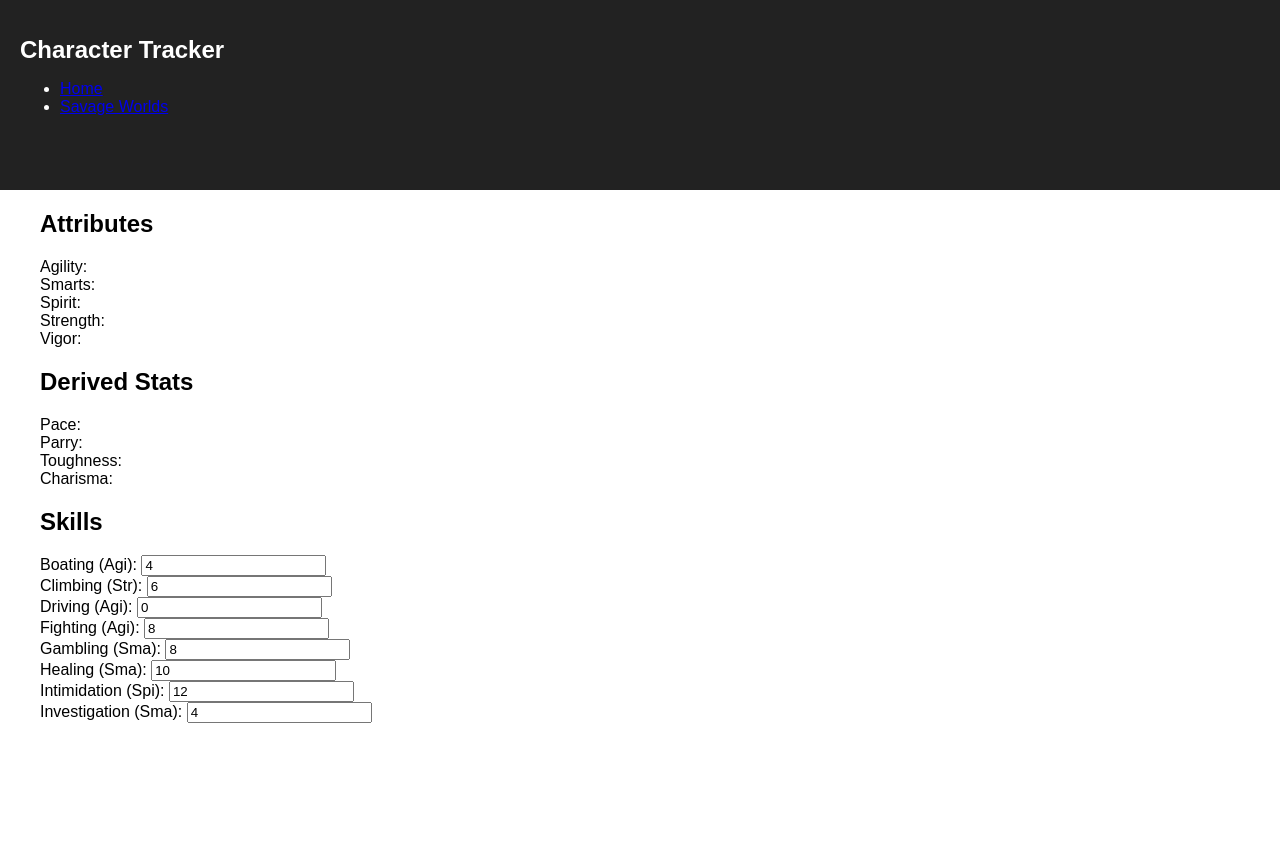
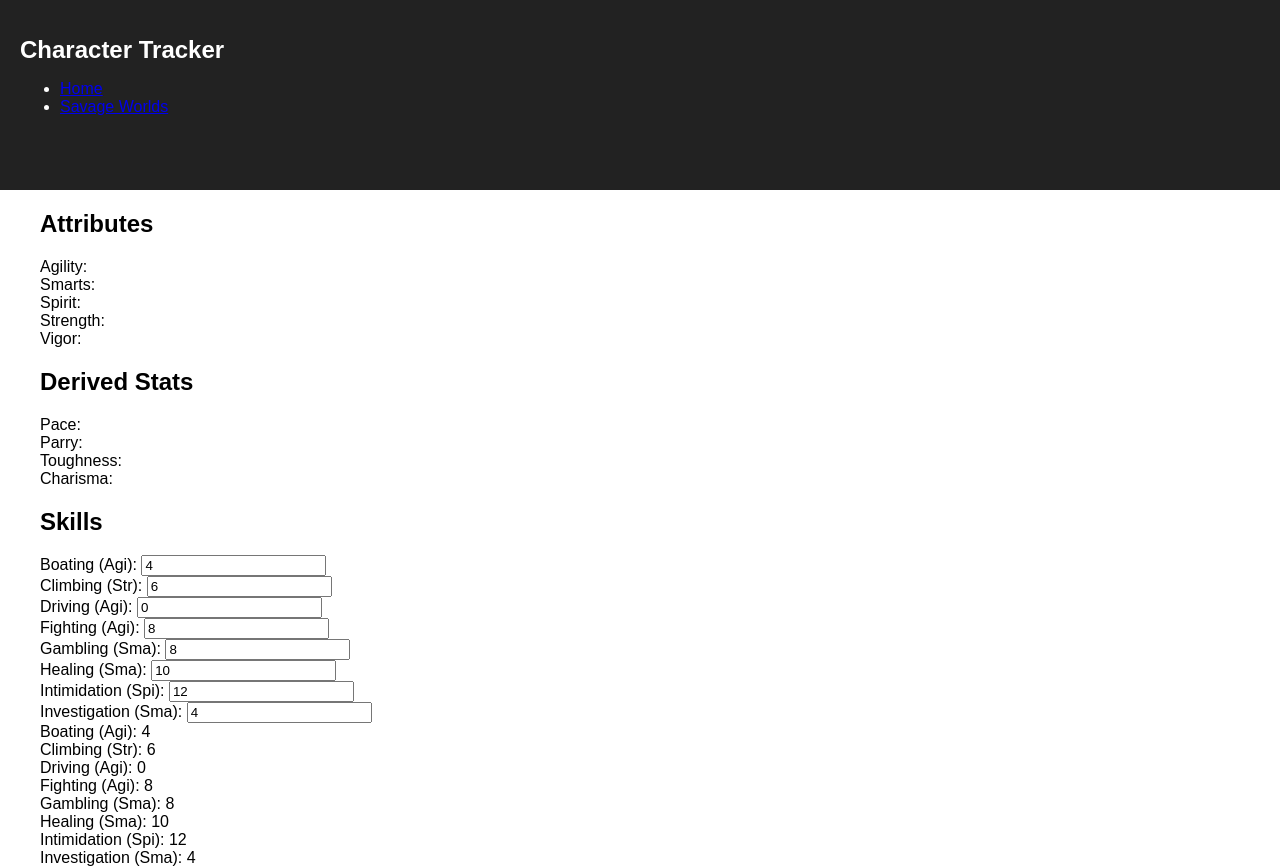
Before and after one commit to mfiss/chartrack, a React (Create React App) app: page /savageSheet in a window 1280 px wide. Before the commit the page ends 800 px from the top, so only its background shows below. Built offline with nearby package versions, Linux system fonts and the light colour scheme.

Commit message:
working on state

```diff
--- a/src/component/SavageSkills.js
+++ b/src/component/SavageSkills.js
@@ -34,14 +34,23 @@ export default class SavageSkills extends Component {
         return (
             <div>
                 <h2>Skills</h2>
-                <div>Boating (Agi): <input type='text' name='boating' onChange={this.updateSkill} value={this.state.skills.boating} /> </div>
-                <div>Climbing (Str): <input type='text' name='climbing' onChange={this.updateSkill} value={this.state.skills.climbing} /> </div>
-                <div>Driving (Agi): <input type='text' name='driving' onChange={this.updateSkill} value={this.state.skills.driving} /> </div>
-                <div>Fighting (Agi): <input type='text' name='fighting' onChange={this.updateSkill} value={this.state.skills.fighting} /> </div>
-                <div>Gambling (Sma): <input type='text' name='gambling' onChange={this.updateSkill} value={this.state.skills.gambling} /> </div>
-                <div>Healing (Sma): <input type='text' name='healing' onChange={this.updateSkill} value={this.state.skills.healing} /> </div>
-                <div>Intimidation (Spi): <input type='text' name='intimidation' onChange={this.updateSkill} value={this.state.skills.intimidation} /> </div>
-                <div>Investigation (Sma): <input type='text' name='investigation' onChange={this.updateSkill} value={this.state.skills.investigation} /> </div>
+                <div>Boating (Agi): <input type='text' name='boating' onChange={this.updateSkill} defaultValue={this.state.skills.boating} /> </div>
+                <div>Climbing (Str): <input type='text' name='climbing' onChange={this.updateSkill} defaultValue={this.state.skills.climbing} /> </div>
+                <div>Driving (Agi): <input type='text' name='driving' onChange={this.updateSkill} defaultValue={this.state.skills.driving} /> </div>
+                <div>Fighting (Agi): <input type='text' name='fighting' onChange={this.updateSkill} defaultValue={this.state.skills.fighting} /> </div>
+                <div>Gambling (Sma): <input type='text' name='gambling' onChange={this.updateSkill} defaultValue={this.state.skills.gambling} /> </div>
+                <div>Healing (Sma): <input type='text' name='healing' onChange={this.updateSkill} defaultValue={this.state.skills.healing} /> </div>
+                <div>Intimidation (Spi): <input type='text' name='intimidation' onChange={this.updateSkill} defaultValue={this.state.skills.intimidation} /> </div>
+                <div>Investigation (Sma): <input type='text' name='investigation' onChange={this.updateSkill} defaultValue={this.state.skills.investigation} /> </div>
+                <div>Boating (Agi): {this.state.skills.boating} </div>
+                <div>Climbing (Str): {this.state.skills.climbing} </div>
+                <div>Driving (Agi): {this.state.skills.driving} </div>
+                <div>Fighting (Agi): {this.state.skills.fighting} </div>
+                <div>Gambling (Sma): {this.state.skills.gambling} </div>
+                <div>Healing (Sma): {this.state.skills.healing} </div>
+                <div>Intimidation (Spi): {this.state.skills.intimidation} </div>
+                <div>Investigation (Sma): {this.state.skills.investigation} </div>
+
             </div>
         );
     }
```
